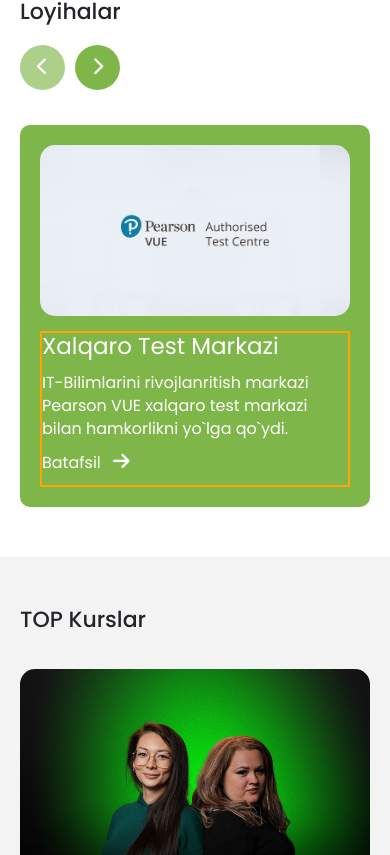
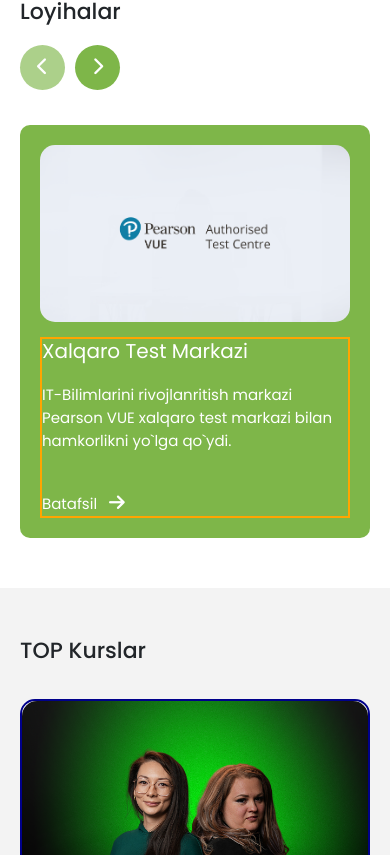
Before and after one commit to IsmoilHamidov/IT-BILIM-imitation-project, a React (Create React App) app: page / in a window 390 px wide. Shown: the part 1729-2584 px from the top of the page. Built offline with nearby package versions, Linux system fonts and the light colour scheme.

Commit message:
The project in responsive process

```diff
--- a/src/Components/Swiper.jsx
+++ b/src/Components/Swiper.jsx
@@ -100,11 +100,13 @@
           <div className="swiper_bottom_Card">
             <img src={pearson} alt="" />
             <div className="swiper_bottom_card_holder">
-                <h2 className="m-0">Xalqaro Test Markazi</h2>
+              <div className="swiper_bottom_card_holder_top">
+                  <h2>Xalqaro Test Markazi</h2>
                   <p>
                     IT-Bilimlarini rivojlanritish markazi Pearson VUE xalqaro test
                     markazi bilan hamkorlikni yo`lga qo`ydi.
                   </p>
+              </div>
                 <a href="#">
                   Batafsil{" "}
                   <i
@@ -117,11 +119,13 @@
           <div className="swiper_bottom_Card">
             <img src={japan} alt="" />
             <div className="swiper_bottom_card_holder">
-                <h2 className="m-0">IT BILIM JAPAN</h2>
+              <div className="swiper_bottom_card_holder_top">
+                  <h2>IT BILIM JAPAN</h2>
                   <p>
                     Yaponiya kompaniyalarida ish bilan ta'minlash uchun IT xodimlarni
                     o'qitish va tayyorlash loyihasi
                   </p>
+              </div>
                 <a href="https://japan.it-bilim.uz/">
                   Batafsil{" "}
                   <i
@@ -135,8 +139,10 @@
           <div className="swiper_bottom_Card">
             <img src={team} alt="" />
             <div className="swiper_bottom_card_holder">
-                <h2 className="m-0">Maqsadli qarz</h2>
+              <div className="swiper_bottom_card_holder_top">
+                  <h2>Maqsadli qarz</h2>
                   <p>IT sohasida biznesni rivojlantirish va kengaytirish uchun</p>
+              </div>
                 <a href="#">
                   Batafsil{" "}
                   <i
@@ -150,10 +156,12 @@
           <div className="swiper_bottom_Card">
             <img src={bilgi} alt="" />
             <div className="swiper_bottom_card_holder">
-                <h2 className="m-0">Bilgi.uz ta`lim marketpleysi</h2>
+              <div className="swiper_bottom_card_holder_top">
+                  <h2>Bilgi.uz ta`lim marketpleysi</h2>
                   <p>
                     imtiyozli muddatli to`lov evaziga IT kurslarning katta tanlovi
                   </p>
+              </div>
                 <a href="https://bilgi.uz/uz/">
                   Batafsil{" "}
                   <i
@@ -167,8 +175,10 @@
           <div className="swiper_bottom_Card">
             <img src={group} alt="" />
             <div className="swiper_bottom_card_holder">
-                <h2 className="m-0">IT BILIM Academy</h2>
+              <div className="swiper_bottom_card_holder_top">
+                  <h2>IT BILIM Academy</h2>
                   <p>innovatsion ta’lim muassasasi </p>
+              </div>
                 <a href="https://academy.it-bilim.uz/">
                   Batafsil{" "}
                   <i
@@ -182,10 +192,13 @@
           <div className="swiper_bottom_Card">
             <img src={coders} alt="" />
             <div className="swiper_bottom_card_holder">
-                  <h2 className="m-0">Ish bilan ta’minlash loyihasi</h2>
+                <div className="swiper_bottom_card_holder_top">
+                    <h2>Ish bilan ta’minlash loyihasi</h2>
                     <p>
                       yosh IT mutaxassislarini amaliyot o’tashlari uchun ijtimoiy loyiha
                     </p>
+                </div>
+
                   <a href="#">
                     Batafsil{" "}
                     <i
--- a/src/Styles/App.css
+++ b/src/Styles/App.css
@@ -326,6 +326,7 @@
     text-decoration: none;
     color: black;
     outline: none;
+    border: 2px solid darkblue;
 }
 .Course_cards:hover{
     transform: scale(1.02);
@@ -343,6 +344,7 @@
     height: auto;
     display: grid;
     padding: 30px;
+    border: 2px solid aqua;
 }
 .first_line_text{
     width: 100%;
@@ -350,6 +352,7 @@
     display: flex;
     justify-content: space-between;
     font-size: 30px;
+    border: 2px solid red;
 }
 .first_line_text p{
     width: auto;
@@ -369,6 +372,7 @@
     color: #a4a4a4;
     font-size: 20px;
     font-weight: 500;
+    border: 2px solid blue;
 }
 
 .second_line_text{
@@ -378,6 +382,7 @@
     justify-content: space-between;
     flex-wrap: wrap;
     margin-bottom: 15px;
+    border: 2px solid black;
 }
 .second_line_text div{
     width: auto;
@@ -394,9 +399,10 @@
     font-weight: 600;
 }
 
-/* .Line_holder span{
-    height: 50px;
-} */
+.Line_holder span{
+    /* height: 50px; */
+    border: 1px solid blueviolet;
+}
 
 .Data_numbers_box{
     height: auto;
--- a/src/Styles/Responsive.css
+++ b/src/Styles/Responsive.css
@@ -1,6 +1,6 @@
 
 
-@media screen and (max-width: 576px){
+@media screen and (max-width: 450px){
     /* Introduction */
     .Carsuel_box{
         height: auto;
@@ -98,31 +98,45 @@
         height: auto;
         padding: 20px;
         row-gap: 15px;
+        justify-content: space-between;
+
     }
     .swiper_bottom_Card img{
         width: 100%;
-        height: 50%;
+        height: 200px;
+        overflow: hidden;
         object-fit: cover;
     }
     .swiper_bottom_card_holder{
         width: 100%;
-        height: 50%;
-        display: grid;
+        height: 55%;
+        display: flex;
+        flex-direction: column;
+        justify-content: space-between;
+        row-gap: 15px;
         border: 2px solid orange;
     }
-    .swiper_bottom_card_holder h2{
-        font-size: 23px;
+    .swiper_bottom_card_holder_top{
+        width: 100%;
+        height: auto;
+        display: flex;
+        flex-direction: column;
+        margin-bottom: 0px;
+    }
+    .swiper_bottom_card_holder_top h2{
+        font-size: 20px;
         font-weight: 400;
+        margin: 0px 0px 20px 0px;
     }
-    .swiper_bottom_card_holder p{
+    .swiper_bottom_card_holder_top p{
         margin: 0px;
-        font-size: 16px;
+        font-size: 15px;
     }
     .swiper_bottom_card_holder a {
-        font-size: 16px;
+        font-size: 15px;
     }
     .swiper_bottom_card_holder a i {
-       font-size: 19px;
+       font-size: 18px;
     }
 
     .Courses_card_box{
@@ -134,7 +148,7 @@
     }
     .Course_cards img{
         width: 100%;
-        height: 30%;
+        height: 270px;
         object-fit: cover;
     }
     .Line_holder{
@@ -400,7 +414,7 @@
 
 
 
-@media screen and (min-width: 576px){
+@media screen and (min-width: 450px){
       /* Introduction */
       .Carsuel_box{
         height: auto;
@@ -523,62 +537,62 @@
         margin-top: 10px;
     }
     .swiper_bottom_Card{
-        min-width: 48%;
-        height: 400px;
+        min-width: 100%;
+        height: auto;
         padding: 20px;
+        row-gap: 15px;
     }
     .swiper_bottom_Card img{
         width: 100%;
-        height: 50%;
+        height: 220px;
+        overflow: hidden;
         object-fit: cover;
     }
-    .swiper_bottom_card_holder h2{
-        font-size: 20px;
+    .swiper_bottom_card_holder{
+        width: 100%;
+        height: 180px;
+        display: grid;
+        align-content: space-between;
+        row-gap: 15px;
+        border: 2px solid orange;
+    }
+    .swiper_bottom_card_holder_top h2{
+        font-size: 25px;
         font-weight: 400;
     }
-    .swiper_bottom_card_holder p{
+    .swiper_bottom_card_holder_top p{
         margin: 0px;
-        font-size: 15px;
+        font-size: 17px;
     }
     .swiper_bottom_card_holder a {
-        font-size: 15px;
+        font-size: 17px;
     }
     .swiper_bottom_card_holder a i {
-       font-size: 17px;
+       font-size: 19px;
     }
-
-
 
     .Courses_card_box{
         display: flex;
-        flex-direction: row;
+        flex-direction: column;
     }
     .Course_cards{
-        width: 47%;
-        height: 570px;
-        border: 2px solid darkblue;
+        width: 100%;
     }
     .Course_cards img{
         width: 100%;
-        height: 30%;
+        height: 250px;
         object-fit: cover;
     }
     .Line_holder{
-        padding: 10px 20px;
-        height: 380px;
-        display: flex;
-        flex-direction: column;
-        justify-content: space-between;
-        border: 2px solid aqua;
+        padding: 20px;
     }
     .first_line_text{
         width: 100%;
-        height: 85px;
+        height: auto;
         display: flex;
         flex-direction: column-reverse;
-        justify-content: flex-end;
+        justify-content: space-between;
         row-gap: 3px;
-        border: 2px solid red;
     }
     .first_line_text p{
         width: auto;
@@ -593,16 +607,14 @@
         margin-left: 0px;
     }
     .grey_text{
-        height: 60px;
+        height: auto;
         font-size: 18px;
         font-weight: 400;
-        margin: 0px;
-        border: 2px solid blue;
+        margin: 10px 0px;
     }
     .second_line_text{
         width: 100%;
-        height: 150px;
-        border: 2px solid black;
+        height: auto;
     }
     .second_line_text div{
         width: auto;
@@ -617,10 +629,10 @@
         font-weight: 600;
     }
     .Line_holder span{
-        height: 30px;
         font-size: 16px;
-        border: 1px solid blueviolet;
     }
+
+
     .Data_numbers_box{
         display: flex;
         flex-direction: column;
@@ -833,7 +845,7 @@
 
 
 
-@media screen and (min-width: 768px){
+@media screen and (min-width: 620px){
       /* Introduction */
       .Carsuel_box{
         height: auto;
@@ -968,11 +980,11 @@
         height: 45%;
         object-fit: cover;
     }
-    .swiper_bottom_card_holder h2{
+    .swiper_bottom_card_holder_top h2{
         font-size: 24px;
         font-weight: 400;
     }
-    .swiper_bottom_card_holder p{
+    .swiper_bottom_card_holder_top p{
         margin: 0px;
         font-size: 16px;
     }
@@ -1000,7 +1012,6 @@
     .Course_cards{
         width: 47%;
         height: 570px;
-        border: 2px solid darkblue;
     }
     .Course_cards img{
         width: 100%;
@@ -1022,7 +1033,6 @@
         flex-direction: column-reverse;
         justify-content: flex-end;
         row-gap: 3px;
-        border: 2px solid red;
     }
     .first_line_text p{
         width: auto;
@@ -1041,12 +1051,10 @@
         font-size: 18px;
         font-weight: 400;
         margin: 0px;
-        border: 2px solid blue;
     }
     .second_line_text{
         width: 100%;
         height: 150px;
-        border: 2px solid black;
     }
     .second_line_text div{
         width: auto;
@@ -1063,7 +1071,6 @@
     .Line_holder span{
         height: 30px;
         font-size: 16px;
-        border: 1px solid blueviolet;
     }
     .Data_numbers_box{
         display: flex;
--- a/src/Styles/Slider.css
+++ b/src/Styles/Slider.css
@@ -52,7 +52,7 @@
     color: white;
     display: flex;
     flex-direction: column;
-    justify-content: space-between;
+    /* justify-content: space-between; */
     font-weight: 400;
     box-sizing: border-box;
 }
@@ -74,16 +74,17 @@
     object-fit: cover;
     border-radius: 15px;
 }
-.swiper_bottom_Card h2{
+.swiper_bottom_card_holder_top h2{
     font-size: 35px;
     font-weight: 400;
 }
-.swiper_bottom_Card p {
+.swiper_bottom_card_holder_top p {
     font-size: 16px;
     margin: 0px 0px 15px 0px;
     line-height: 23px;
 }
 .swiper_bottom_Card a {
+    display: inline-block;
     font-size: 16px;
     text-decoration: none;
     color: white;
```
Lines whose indentation alone changed are shown as unchanged.
